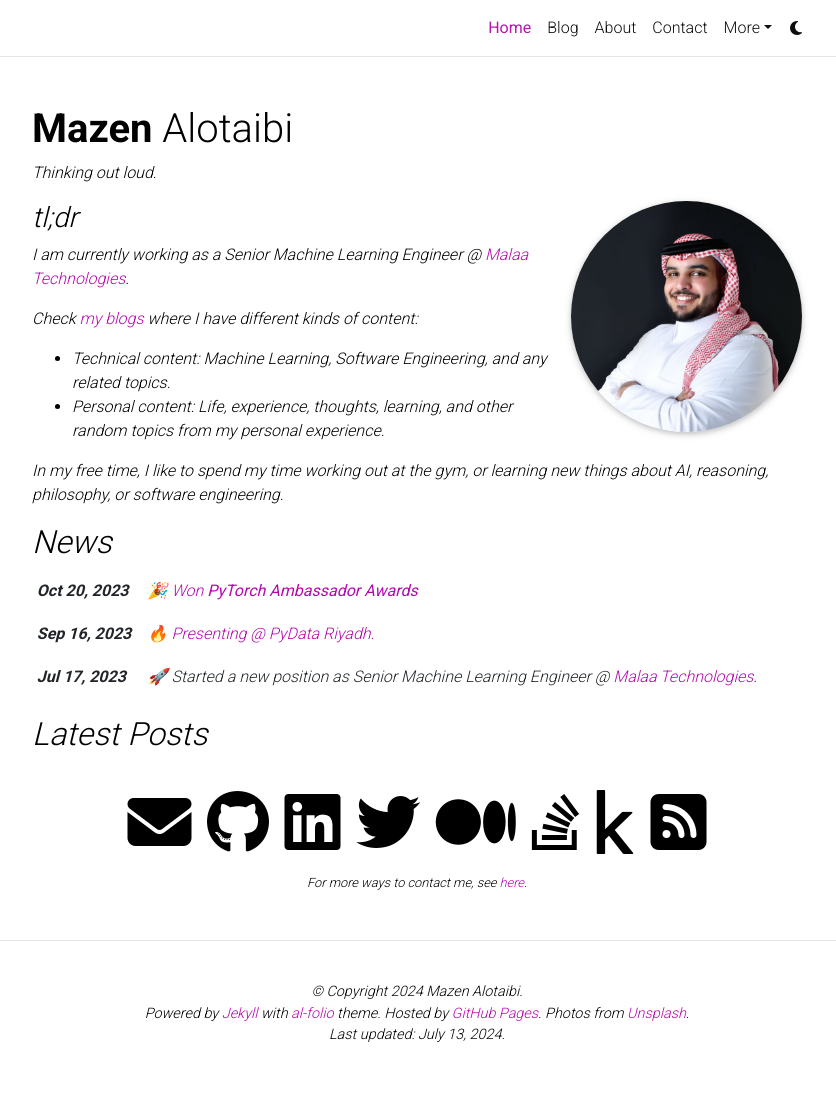
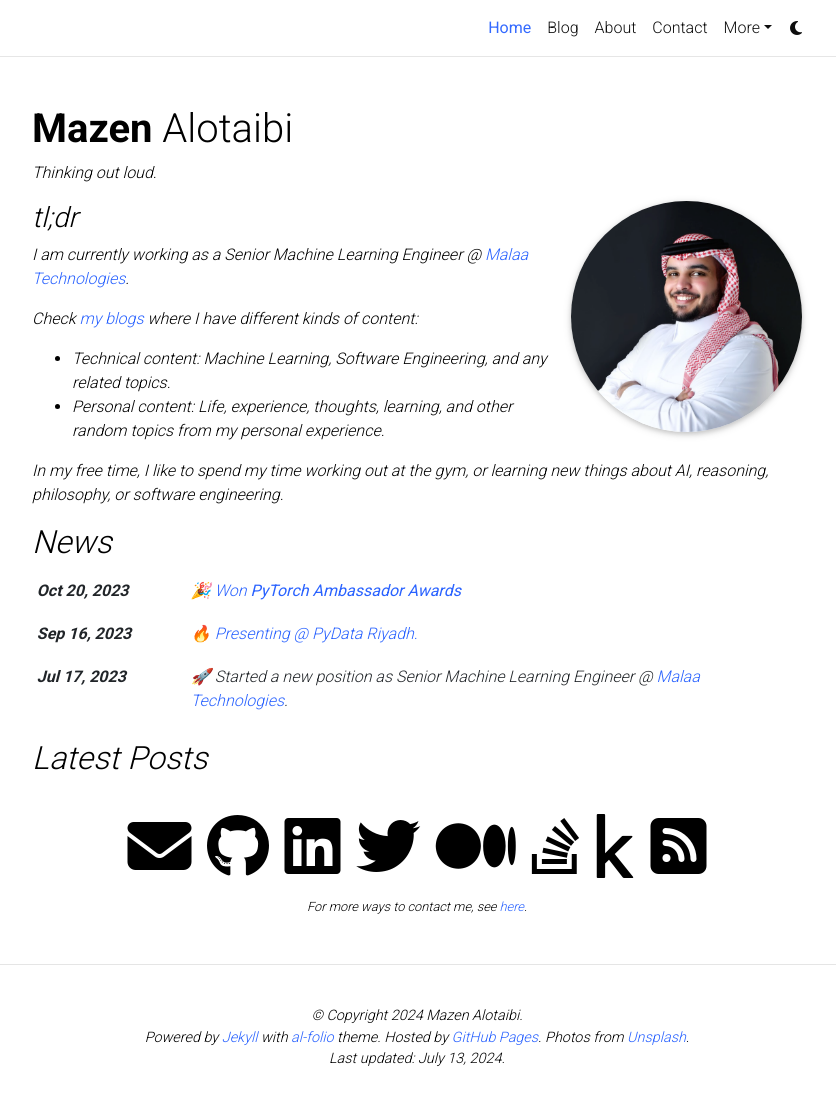
Before and after one commit to ma7dev/2024-11-16-ma7dev.github.io, a Jekyll site: the page built from _pages/home.md, in a window 1280 px wide and 1110 px high. Shown: the top 1105 px of the window, without its empty margins (223-1059 px from the left). Built offline with Jekyll 4.4.1, drawn with Linux system fonts in a browser that asks for light colours; full-size pictures stand in for the smaller copies a plugin makes; emoji names are drawn with the system emoji font; comment, search, counter and statistics services are not loaded; a style sheet for code colours, icons or effects is not loaded.

Commit message:
fix: change main color to blue

```diff
--- a/_includes/head.html
+++ b/_includes/head.html
@@ -28,6 +28,7 @@
     <link rel="shortcut icon" href="{{ site.icon | prepend: '/assets/img/' | relative_url}}"/>
     {% endif %}
     <link rel="stylesheet" href="{{ '/assets/css/main.css' | relative_url | bust_css_cache }}">
+    <link rel="stylesheet" href="{{ '/assets/css/custom.css' | relative_url | bust_css_cache }}">
     <link rel="canonical" href="{{ page.url | replace:'index.html','' | absolute_url }}">
 
     <!-- Dark Mode -->
--- a/_sass/_themes.scss
+++ b/_sass/_themes.scss
@@ -7,8 +7,8 @@
   --global-code-bg-color: #{$code-bg-color-light};
   --global-text-color: #{$black-color};
   --global-text-color-light: #{$grey-color};
-  --global-theme-color: #{$purple-color};
-  --global-hover-color: #{$purple-color};
+  --global-theme-color: #{$custom-color-1};
+  --global-hover-color: #{$custom-color-1};
   --global-hover-text-color: #{$white-color};
   --global-footer-bg-color: #{$grey-color-dark};
   --global-footer-text-color: #{$grey-color-light};
--- a/_sass/_variables.scss
+++ b/_sass/_variables.scss
@@ -36,3 +36,6 @@
 
 $code-bg-color-light:     rgba($purple-color, 0.05);
 $code-bg-color-dark:      #2c3237 !default;
+
+// Custom colors
+$custom-color-1: #2962FF !default;
--- /dev/null
+++ b/assets/css/custom.css
@@ -0,0 +1,3 @@
+table.table-sm th {
+    width: 20%;
+}
```
